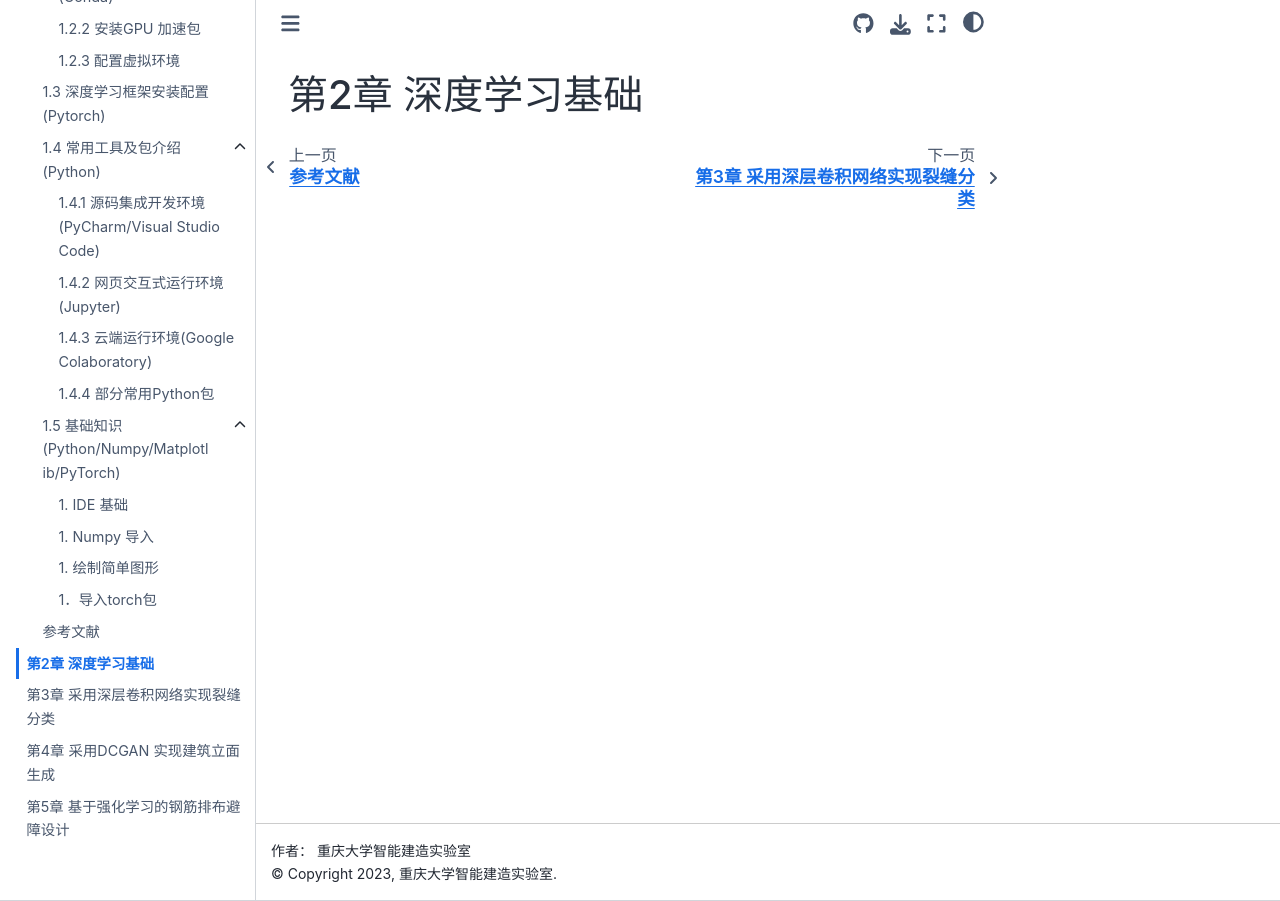
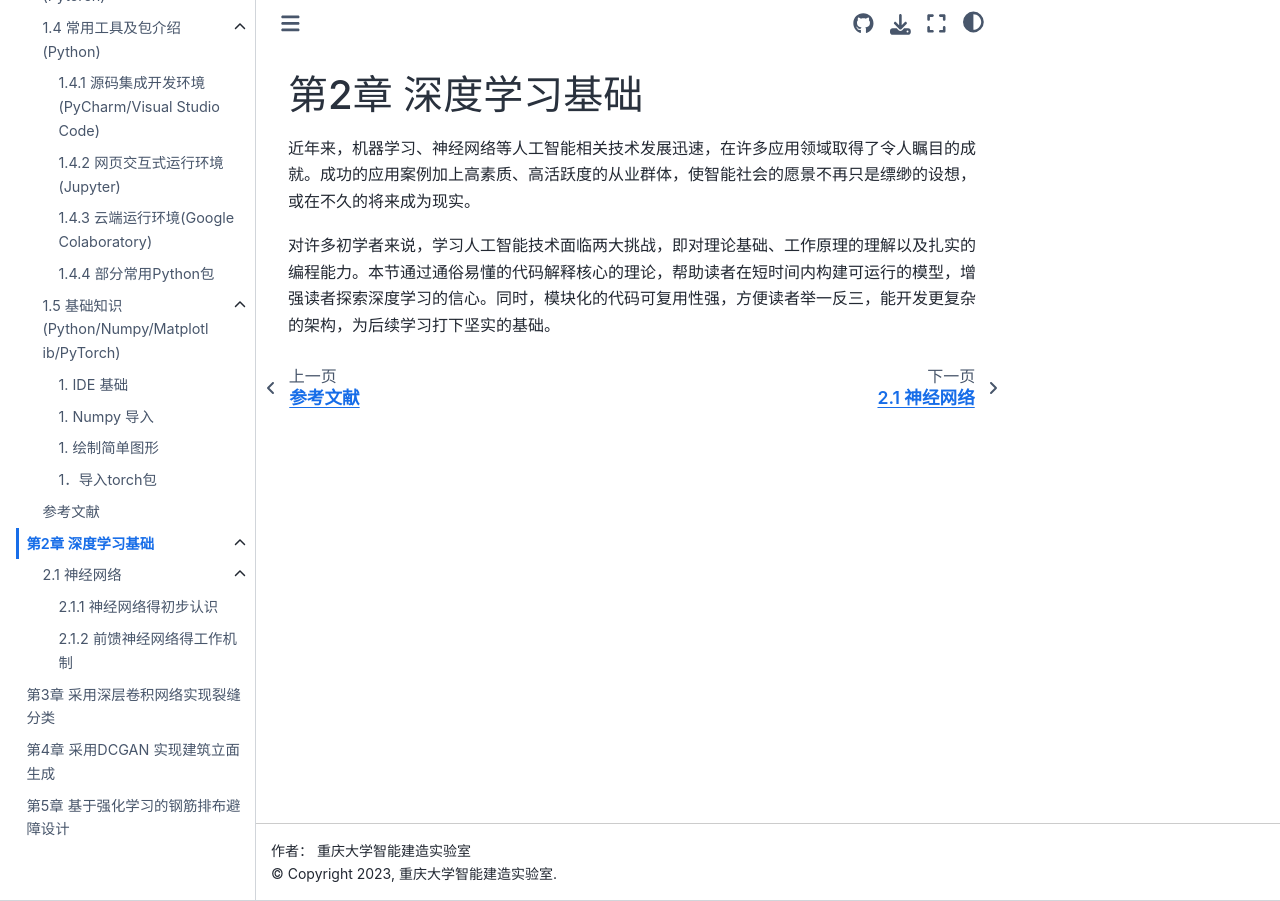
Before and after one commit to iblofcqu/book001, a Sphinx documentation site: the page built from source/2/index.md, in a window 1280 px wide. Built offline with Sphinx 7.4.7 and the Sphinx Book theme 1.1.4, drawn with Linux system fonts in a browser that asks for light colours.

Commit message:
docs(2.1.2): 未完成

````diff
--- /dev/null
+++ b/source/2/index.md
@@ -0,0 +1,15 @@
+# 第2章 深度学习基础
+
+
+近年来，机器学习、神经网络等人工智能相关技术发展迅速，在许多应用领域取得了令人瞩目的成就。成功的应用案例加上高素质、高活跃度的从业群体，使智能社会的愿景不再只是缥缈的设想，或在不久的将来成为现实。
+
+对许多初学者来说，学习人工智能技术面临两大挑战，即对理论基础、工作原理的理解以及扎实的编程能力。本节通过通俗易懂的代码解释核心的理论，帮助读者在短时间内构建可运行的模型，增强读者探索深度学习的信心。同时，模块化的代码可复用性强，方便读者举一反三，能开发更复杂的架构，为后续学习打下坚实的基础。
+
+```{toctree}
+---
+maxdepth: 3
+hidden:
+---
+
+2.1/index
+```
--- a/source/2/index.rst
+++ /dev/null
@@ -1,2 +0,0 @@
-第2章 深度学习基础
-===================================
--- a/source/conf.py
+++ b/source/conf.py
@@ -6,7 +6,7 @@
 # -- Project information -----------------------------------------------------
 # https://www.sphinx-doc.org/en/master/usage/configuration.html#project-information
 
-project = '深度学习再建筑工程中的应用'
+project = '深度学习在建筑工程中的应用'
 copyright = '2023, 重庆大学智能建造实验室'
 author = '重庆大学智能建造实验室'
 
````
Also changed, not shown: source/2/2.1/2.1.1.md (added, +31 -0 lines), source/2/2.1/index.md (added, +13 -0 lines), source/index.md (+3 -2 lines), source/2/2.1/2.1.2.ipynb (added), source/_static/2/2.1/2-1.png (added), source/_static/2/2.1/2-2.png (added), source/_static/2/2.1/2-3.png (added), source/_static/2/2.1/2-4.png (added), source/_static/2/2.1/2-5.png (added).
